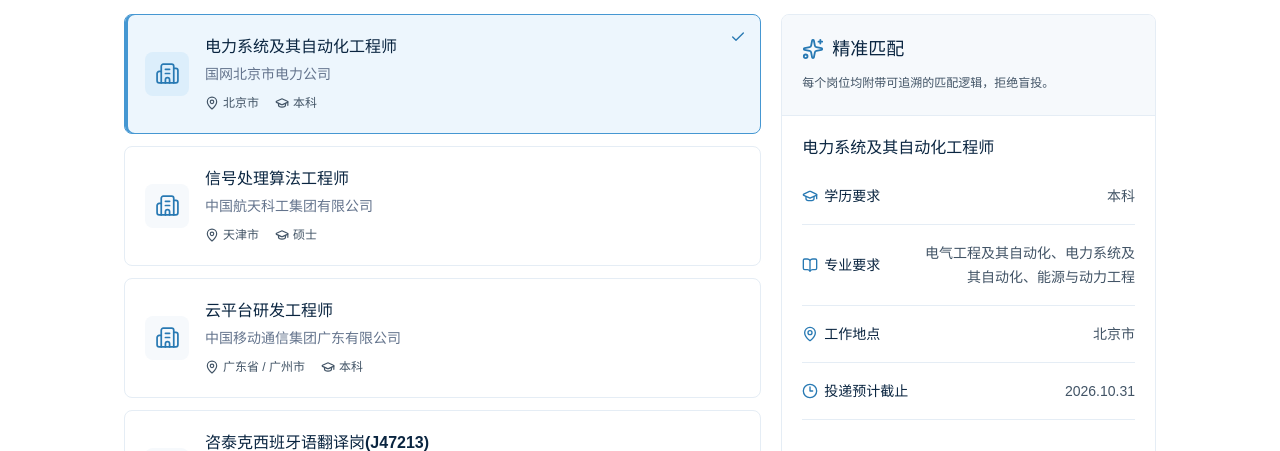
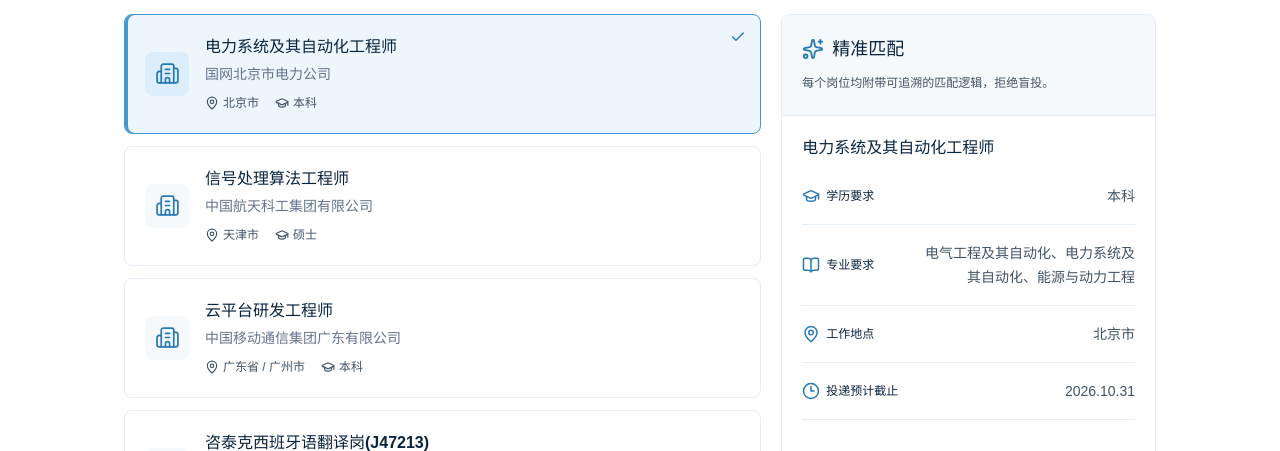
Before and after one commit to lacklock/zhidianmijin-web, a React (Vite) app: page / in a window 1280 px wide. Shown: the part 1117-1568 px from the top of the page. Built offline with nearby package versions, Linux system fonts and the light colour scheme.

Commit message:
调整 ui

```diff
--- a/src/components/home/opportunities.tsx
+++ b/src/components/home/opportunities.tsx
@@ -91,8 +91,8 @@
   return (
     <div className="grid grid-cols-[110px_minmax(0,1fr)] gap-3 py-4 border-b border-border text-sm leading-6 max-[850px]:grid-cols-1 max-[850px]:gap-1 max-[850px]:py-3">
       <dt className="flex gap-1.5 items-center font-medium">
-        <Icon aria-hidden="true" className="size-4 text-interaction" />
-        <span className="text-sm">{label}</span>
+        <Icon aria-hidden="true" className="size-4.5 text-interaction" />
+        <span className="text-xs">{label}</span>
       </dt>
       <dd className="m-0 text-secondary-foreground text-right wrap-anywhere max-[850px]:text-left max-[850px]:pl-5.5">
         {children}
```
